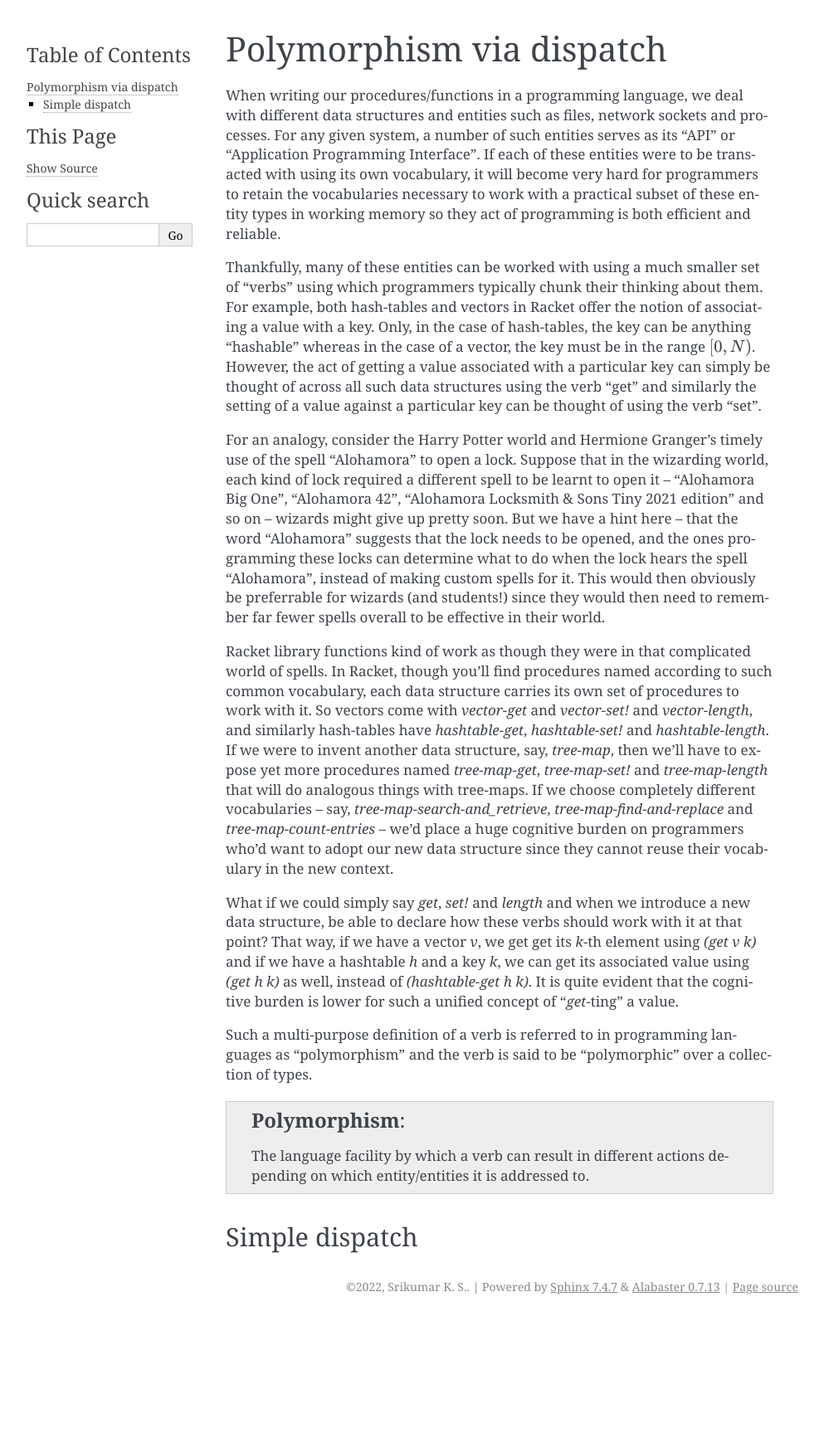
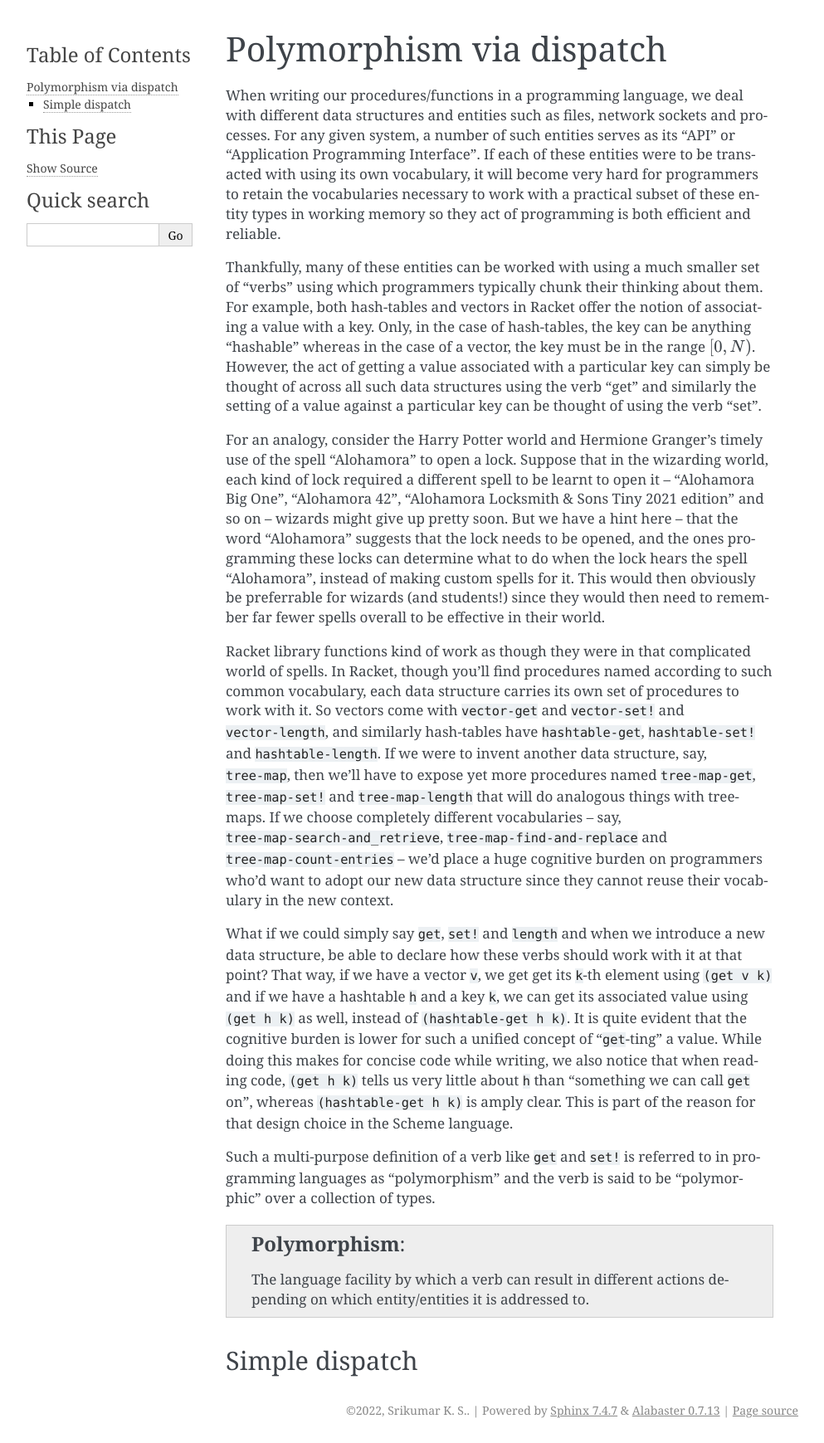
Before and after one commit to kreauniv/comp308, a Sphinx documentation site: the page built from source/dispatch.rst, in a window 1280 px wide. Shown: the whole page at 83% size, without its empty margins (148-1141 px from the left). Built offline with Sphinx 7.4.7, drawn with Linux system fonts in a browser that asks for light colours; before the commit the page ends 1590 px from its top, so only the background shows below that.

Commit message:
Fixed code block text.

```diff
--- a/source/dispatch.rst
+++ b/source/dispatch.rst
@@ -31,23 +31,26 @@ to be effective in their world.
 Racket library functions kind of work as though they were in that complicated world of
 spells. In Racket, though you'll find procedures named according to such common vocabulary,
 each data structure carries its own set of procedures to work with it. So vectors come
-with `vector-get` and `vector-set!` and `vector-length`, and similarly hash-tables have
-`hashtable-get`, `hashtable-set!` and `hashtable-length`. If we were to invent another
-data structure, say, `tree-map`, then we'll have to expose yet more procedures named
-`tree-map-get`, `tree-map-set!` and `tree-map-length` that will do analogous things with
-tree-maps. If we choose completely different vocabularies -- say, `tree-map-search-and_retrieve`,
-`tree-map-find-and-replace` and `tree-map-count-entries` -- we'd place a huge cognitive
+with ``vector-get`` and ``vector-set!`` and ``vector-length``, and similarly hash-tables have
+``hashtable-get``, ``hashtable-set!`` and ``hashtable-length``. If we were to invent another
+data structure, say, ``tree-map``, then we'll have to expose yet more procedures named
+``tree-map-get``, ``tree-map-set!`` and ``tree-map-length`` that will do analogous things with
+tree-maps. If we choose completely different vocabularies -- say, ``tree-map-search-and_retrieve``,
+``tree-map-find-and-replace`` and ``tree-map-count-entries`` -- we'd place a huge cognitive
 burden on programmers who'd want to adopt our new data structure since they cannot reuse
 their vocabulary in the new context.
 
-What if we could simply say `get`, `set!` and `length` and when we introduce a new data
+What if we could simply say ``get``, ``set!`` and ``length`` and when we introduce a new data
 structure, be able to declare how these verbs should work with it at that point? That way,
-if we have a vector `v`, we get get its `k`-th element using `(get v k)` and if we have a
-hashtable `h` and a key `k`, we can get its associated value using `(get h k)` as well,
-instead of `(hashtable-get h k)`. It is quite evident that the cognitive burden is lower
-for such a unified concept of "`get`-ting" a value.
+if we have a vector ``v``, we get get its ``k``-th element using ``(get v k)`` and if we have a
+hashtable ``h`` and a key ``k``, we can get its associated value using ``(get h k)`` as well,
+instead of ``(hashtable-get h k)``. It is quite evident that the cognitive burden is lower
+for such a unified concept of "``get``-ting" a value. While doing this makes for concise code
+while writing, we also notice that when reading code, ``(get h k)`` tells us very little about
+``h`` than "something we can call ``get`` on", whereas ``(hashtable-get h k)`` is amply clear.
+This is part of the reason for that design choice in the Scheme language.
 
-Such a multi-purpose definition of a verb is referred to in programming languages as
+Such a multi-purpose definition of a verb like ``get`` and ``set!`` is referred to in programming languages as
 "polymorphism" and the verb is said to be "polymorphic" over a collection of types.
 
 .. admonition:: **Polymorphism**
```
